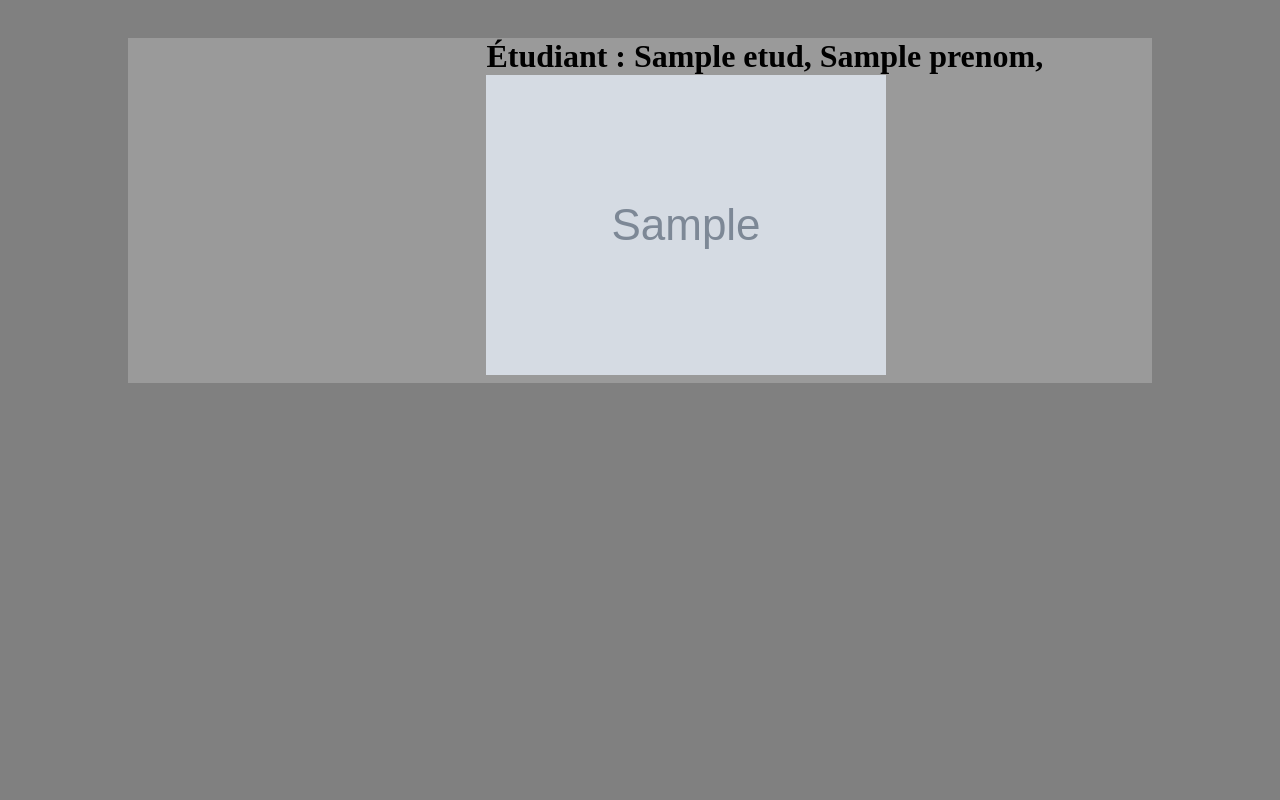
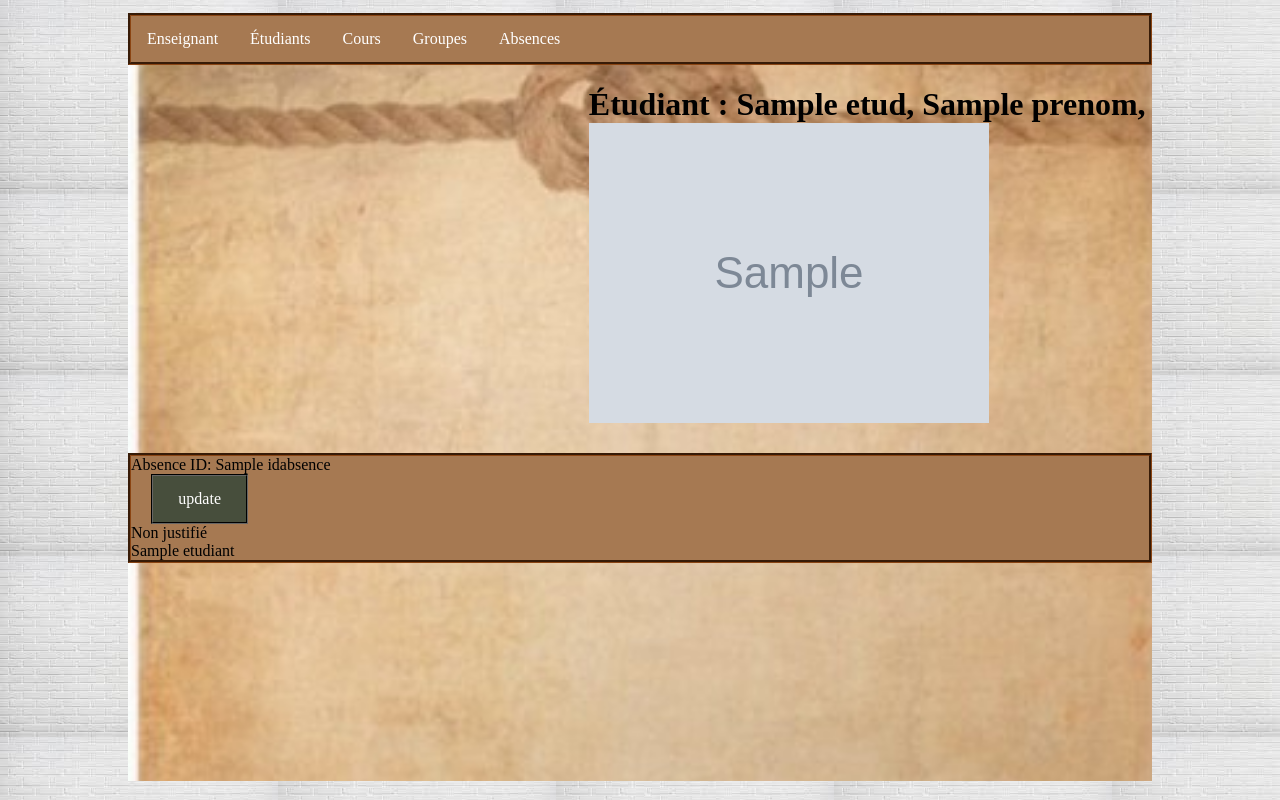
Before and after one commit to Ethan68000/saeDjangocss, a Django app: template ecole/sae23/templates/etudiants/affiche.html in a window 1280 px wide. Run offline with Django 3.2, Linux system fonts and the light colour scheme; the template is opened without the code that fills it: most values are stand-ins (such as "Sample title", 1, 10 or a date in 2020); grey boxes marked "Sample" are stand-in pictures.

Commit message:
OUAIIIIIIIIIIII PINPON

```diff
--- a/ecole/ecole/settings.py
+++ b/ecole/ecole/settings.py
@@ -81,7 +81,7 @@ DATABASES = {
         'NAME': 'Ecole',
         'USER': 'root',
         'PASSWORD': 'Saedjango2023@',
-        'HOST': '192.168.196.145',
+        'HOST': '192.168.43.145',
         'PORT': '3306',
     }
 }
--- /dev/null
+++ b/ecole/media/justification/test.txt
@@ -0,0 +1 @@
+CACA
--- /dev/null
+++ b/ecole/media/justification/test_XGz7bZk.txt
@@ -0,0 +1 @@
+CACA
--- /dev/null
+++ b/ecole/media/justification/test_oTLpP6z.txt
@@ -0,0 +1 @@
+CACA
--- a/ecole/sae23/coursviews.py
+++ b/ecole/sae23/coursviews.py
@@ -25,7 +25,8 @@ def all(request):
 
 def affiche(request, id):
     cours = models.Cours.objects.get(pk=id)
-    return render(request,"cours/affiche.html", {"cours": cours})
+    absences = models.Absence.objects.filter(cours=cours)
+    return render(request, "cours/affiche.html", {"cours": cours, "absences": absences})
 
 def update(request, id):
     cours = models.Cours.objects.get(pk=id)
--- a/ecole/sae23/etudiantviews.py
+++ b/ecole/sae23/etudiantviews.py
@@ -26,7 +26,8 @@ def all(request):
 
 def affiche(request, id):
     etud = models.Etudiant.objects.get(pk=id)
-    return render(request,"etudiants/affiche.html",{"etud": etud})
+    absences = models.Absence.objects.filter(etudiant=etud)
+    return render(request,"etudiants/affiche.html",{"etud": etud, "absences": absences})
 
 def update(request, id):
     etud = models.Etudiant.objects.get(pk=id)
--- a/ecole/sae23/forms.py
+++ b/ecole/sae23/forms.py
@@ -1,6 +1,8 @@
 from django.forms import ModelForm
 from django.utils.translation import gettext_lazy as _
 from . import models
+from django import forms
+
 
 class EnsForm(ModelForm):
     class Meta:
@@ -53,3 +55,6 @@ class AbsForm(ModelForm):
             'justifier': _('Justifié'),
             'justification': _('Justification'),
         }
+
+class TraitementFichierForm(forms.Form):
+    file = forms.FileField()
--- a/ecole/sae23/static/index.css
+++ b/ecole/sae23/static/index.css
@@ -3,7 +3,7 @@ ul {
     margin: 0;
     padding: 0;
     overflow: hidden;
-    background-color: #333;
+    background-color: #a67952;
 }
 
 #nav {
@@ -22,19 +22,26 @@ ul {
     background-color: #111;
 }
 
-body{
-    margin-top: 3%;
-    margin-left: 10%;
-    margin-right: 10%;
+
+
+html, body{
+    background-image: url(/static/img/fondbrique.jpg);
+    margin:0;
+    height:98%;
 }
 
 #fond{
-    background-color: rgba(255, 255, 255, 0.2);
+    background-image: url(/static/img/parcheminc.jpg);
+    background-repeat: no-repeat;
+    background-size: cover;
+    margin-top: 1%;
+    margin-left: 10%;
+    margin-right: 10%;
     height: 100%;
 }
 
 h1{
-    margin-left: 35%;
+    margin-left: 45%;
 }
 
 h2{
@@ -60,7 +67,7 @@ h2{
 }
 
 #riaj:hover, #riaj:active {
-    background-color: rgb(0, 255, 76);
+    background-color: rgba(0, 255, 76);
   }
 
 body{
@@ -70,5 +77,5 @@ body{
 ul{
     border-style: groove;
     border-width: 3px;
-    border-color: #111;
+    border-color: rgb(139,69,19);
 }
--- a/ecole/sae23/templates/absence/affiche.html
+++ b/ecole/sae23/templates/absence/affiche.html
@@ -5,6 +5,6 @@ Absence
 {% endblock %}
 
 {% block content %}
-<H1>Absence : {{abs.etudiant}}, {{ens.cours}}, {{ens.justification}} </H1>
+<H1>Absence : {{abs.etudiant}}, {{abs.cours}}, {{abs.justification}} </H1>
 
 {% endblock %}
--- a/ecole/sae23/templates/absence/all.html
+++ b/ecole/sae23/templates/absence/all.html
@@ -6,6 +6,7 @@ Absence
 {% block content %}
 <h1>Absence : </h1>
 <a id="riaj"href="/ecole/ajoutabs/">Ajout d'une absence</a>
+<a id="riaj"href="/ecole/selectionner_fichier/">Ajout d'une absence via un fichier</a>
     <ol>
         {% for l in liste %}
             <li>{{l}} <a id="riaj" href="/ecole/afficheabs/{{l.idabsence}}"> affiche </a> <a id="riaj" href="/ecole/updateabs/{{l.idabsence}}">update</a> <a id="riaj"  href="/ecole/deleteabs/{{l.idabsence}}">delete</a></li>
--- a/ecole/sae23/templates/etudiants/affiche.html
+++ b/ecole/sae23/templates/etudiants/affiche.html
@@ -6,6 +6,18 @@
 
 {% block content %}
 <H1>Étudiant : {{etud.nom}}, {{etud.prenom}}, <img src="/media/{{etud.photo}}" /></H1>
+<ul>
+  {% for absence in absences %}
+    <li>Absence ID: {{ absence.idabsence }}</li>
+    <a id="riaj" href="/ecole/updateabs/{{absence.idabsence}}">update</a>
+        {% if absence.justifier is True %}
+        <li>Justifié</li>
+        {% else %}
+        <li>Non justifié</li>
+        {% endif %}
+        <li>{{absence.etudiant}}</li>
+  {% endfor %}
+</ul>
 
 
 {% endblock %}
--- a/ecole/sae23/templates/main.html
+++ b/ecole/sae23/templates/main.html
@@ -11,7 +11,13 @@
 </head>
 <body>
 <div id="fond">
-
+<ul>
+    <li id="nav"><a href="/ecole/allens">Enseignant</a></li>
+    <li id="nav"><a href="/ecole/alletud">Étudiants</a></li>
+    <li id="nav"><a href="/ecole/allcours">Cours</a></li>
+    <li id="nav"><a href="/ecole/allgrp">Groupes</a></li>
+    <li id="nav"><a href="/ecole/allabs">Absences</a></li>
+</ul>
 
 
 {% block content %}
--- a/ecole/sae23/urls.py
+++ b/ecole/sae23/urls.py
@@ -18,6 +18,8 @@ urlpatterns = [
                   path("updateabs/<int:id>/", absenceviews.update),
                   path("updatetraitementabs/<int:id>/", absenceviews.updatetraitement),
                   path("deleteabs/<int:id>", absenceviews.delete),
+                  path('selectionner_fichier/', absenceviews.selectionner_fichier),
+                  path('traitement_fichier/', absenceviews.traitement_fichier),
 
                   path('ajoutcours/', coursviews.ajout),
                   path('traitementcours/', coursviews.traitement),
```
Also changed, not shown: ecole/sae23/absenceviews.py (+20 -2 lines), ecole/sae23/templates/absence/selection_fichier.html (added, +12 -0 lines), ecole/sae23/templates/cours/affiche.html (+7 -1 lines), ecole/sae23/utils.py (added, +12 -0 lines), ecole/sae23/static/img/fondbrique.jpg (added), ecole/sae23/static/img/parcheminc.jpg (added).
